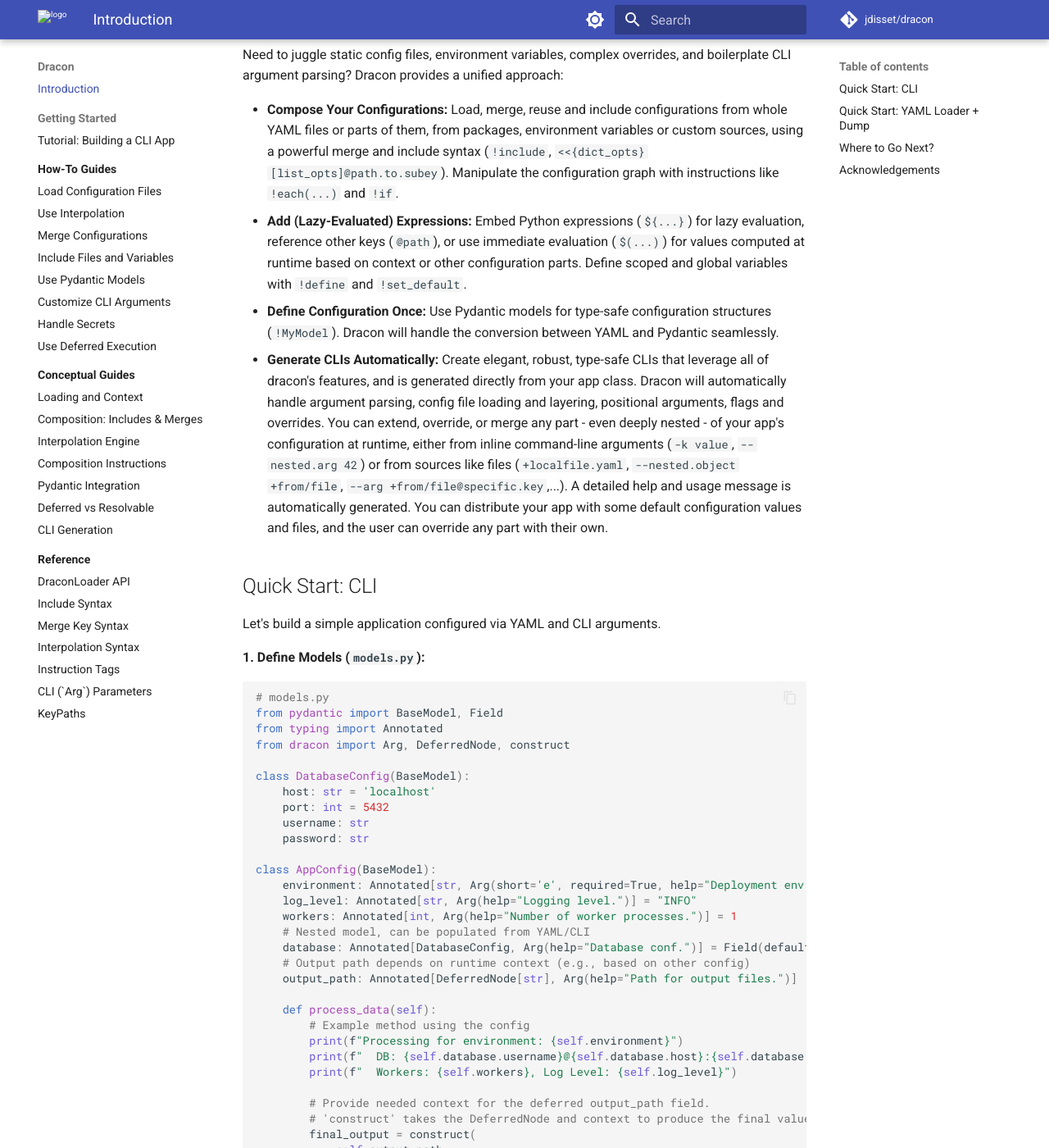
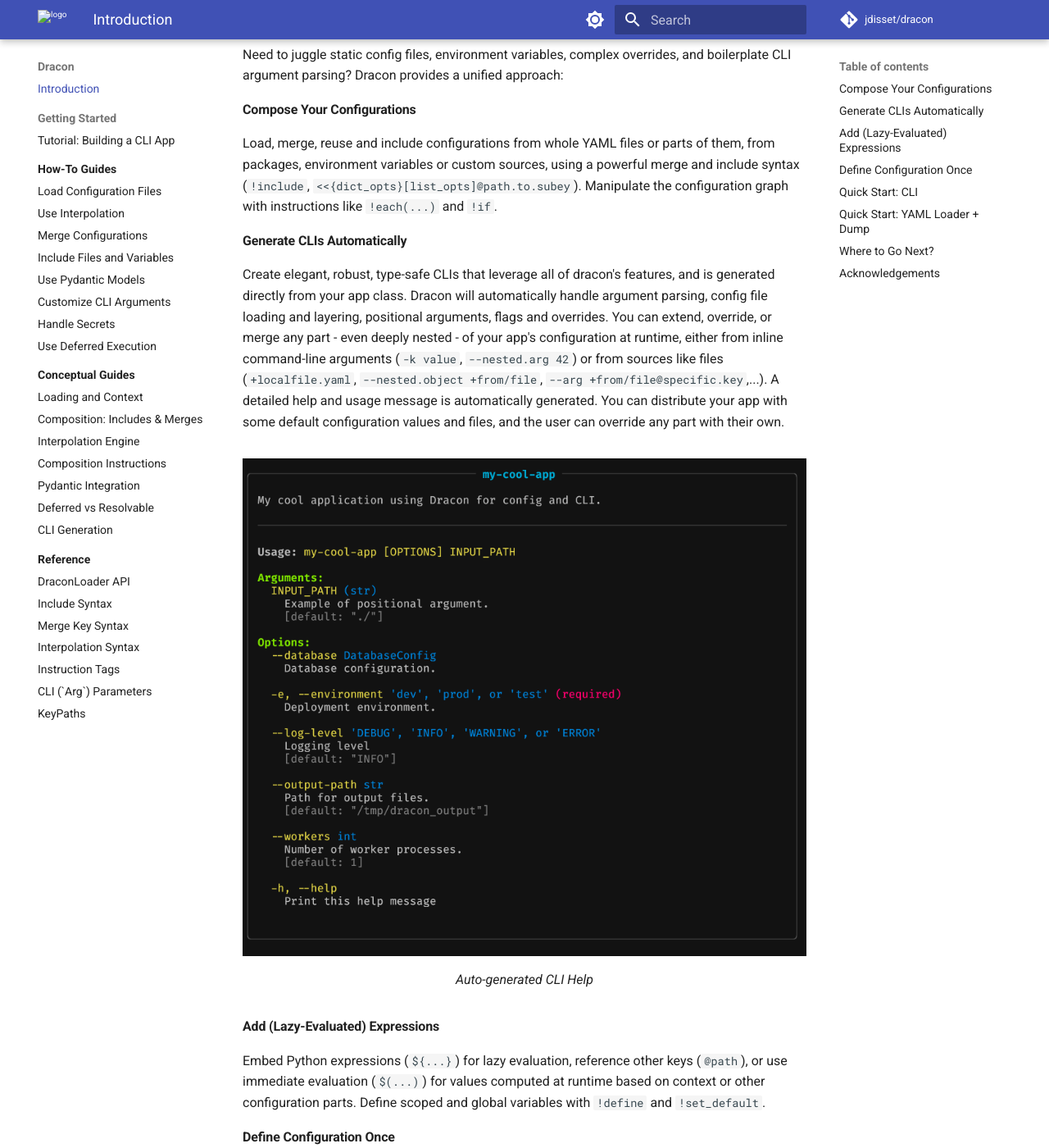
Before and after one commit to jdisset/dracon, an MkDocs documentation site: the page built from docs/index.md, in a window 1280 px wide and 1400 px high, scrolled down 604 px. Shown: the whole window at 82% size. Built offline with MkDocs 1.6.1 and Material for MkDocs 9.7.7, drawn with Linux system fonts in a browser that asks for light colours; comment, search, counter and statistics services are not loaded; some of the changed text lies outside the part shown.

Commit message:
added example help print for doc

````diff
--- a/README.md
+++ b/README.md
@@ -8,10 +8,29 @@ Dracon is a modular configuration system and command-line interface (CLI) genera
 
 Need to juggle static config files, environment variables, complex overrides, and boilerplate CLI argument parsing? Dracon provides a unified approach:
 
-- **Compose Your Configurations:** Load, merge, reuse and include configurations from whole YAML files or parts of them, from packages, environment variables or custom sources, using a powerful merge and include syntax (`!include`, `<<{dict_opts}[list_opts]@path.to.subey`). Manipulate the configuration graph with instructions like `!each(...)` and `!if`.
-- **Add (Lazy-Evaluated) Expressions:** Embed Python expressions (`${...}`) for lazy evaluation, reference other keys (`@path`), or use immediate evaluation (`$(...)`) for values computed at runtime based on context or other configuration parts. Define scoped and global variables with `!define` and `!set_default`.
-- **Define Configuration Once:** Use Pydantic models for type-safe configuration structures (`!MyModel`). Dracon will handle the conversion between YAML and Pydantic seamlessly.
-- **Generate CLIs Automatically:** Create elegant, robust, type-safe CLIs that leverage all of dracon's features, and is generated directly from your app class. Dracon will automatically handle argument parsing, config file loading and layering, positional arguments, flags and overrides. You can extend, override, or merge any part - even deeply nested - of your app's configuration at runtime, either from inline command-line arguments (`-k value`, `--nested.arg 42`) or from sources like files (`+localfile.yaml`, `--nested.object +from/file`, `--arg +from/file@specific.key`,...). A detailed help and usage message is automatically generated. You can distribute your app with some default configuration values and files, and the user can override any part with their own.
+#### Compose Your Configurations
+
+Load, merge, reuse and include configurations from whole YAML files or parts of them, from packages, environment variables or custom sources, using a powerful merge and include syntax (`!include`, `<<{dict_opts}[list_opts]@path.to.subey`). Manipulate the configuration graph with instructions like `!each(...)` and `!if`.
+
+#### Generate CLIs Automatically
+
+Create elegant, robust, type-safe CLIs that leverage all of dracon's features, and is generated directly from your app class.
+Dracon will automatically handle argument parsing, config file loading and layering, positional arguments, flags and overrides.
+You can extend, override, or merge any part - even deeply nested - of your app's configuration at runtime, either from inline command-line arguments (`-k value`, `--nested.arg 42`) or from sources like files (`+localfile.yaml`, `--nested.object +from/file`, `--arg +from/file@specific.key`,...).
+A detailed help and usage message is automatically generated. You can distribute your app with some default configuration values and files, and the user can override any part with their own.
+
+<figure markdown>
+  ![CLI Help Screenshot](assets/cli_help.png)
+  <figcaption>Auto-generated CLI Help</figcaption>
+</figure>
+
+#### Add (Lazy-Evaluated) Expressions
+
+Embed Python expressions (`${...}`) for lazy evaluation, reference other keys (`@path`), or use immediate evaluation (`$(...)`) for values computed at runtime based on context or other configuration parts. Define scoped and global variables with `!define` and `!set_default`.
+
+#### Define Configuration Once
+
+Use Pydantic models for type-safe configuration structures (`!MyModel`). Dracon will handle the conversion between YAML and Pydantic seamlessly.
 
 ## Quick Start: CLI
 
@@ -20,9 +39,8 @@ Let's build a simple application configured via YAML and CLI arguments.
 **1. Define Models (`models.py`):**
 
 ```python
-# models.py
 from pydantic import BaseModel, Field
-from typing import Annotated
+from typing import Annotated, Literal
 from dracon import Arg, DeferredNode, construct
 
 class DatabaseConfig(BaseModel):
@@ -32,13 +50,13 @@ class DatabaseConfig(BaseModel):
     password: str
 
 class AppConfig(BaseModel):
-    environment: Annotated[str, Arg(short='e', required=True, help="Deployment env.")]
-    log_level: Annotated[str, Arg(help="Logging level.")] = "INFO"
+
+    input_path: Annotated[Optionalpstr, Arg(help="Example of positional argument.", positional=True), ]
+    database: Annotated[DatabaseConfig, Arg(help="Database conf.")] = Field(default_factory=DatabaseConfig) # Use default_factory for nested models
+    environment: Annotated[Literal['dev','prod','test'], Arg(short='e', help="Deployment env.")] # required arg since no default
+    log_level: Annotated[Literal["DEBUG", "INFO", "WARNING", "ERROR"], Arg(help="Logging level")] = "INFO"
     workers: Annotated[int, Arg(help="Number of worker processes.")] = 1
-    # Nested model, can be populated from YAML/CLI
-    database: Annotated[DatabaseConfig, Arg(help="Database conf.")] = Field(default_factory=DatabaseConfig) # Use default_factory for nested models
-    # Output path depends on runtime context (e.g., based on other config)
-    output_path: Annotated[DeferredNode[str], Arg(help="Path for output files.")]
+    output_path: Annotated[DeferredNode[str], Arg(help="Path for output files.")] # Output path depends on runtime context (e.g., based on other config)
 
     def process_data(self):
         # Example method using the config
@@ -71,8 +89,7 @@ database:
   username: !include file:$DIR/db_user.secret # $DIR contains the path to the current file's directory
   password: !include env:DB_PASS # Load from environment variable DB_PASS
 
-# Output path uses interpolation needing runtime context
-output_path: "/data/${computed_runtime_value}/output"
+output_path: "/data/${computed_runtime_value}/output" # Output path uses interpolation needing runtime context
 ```
 
 **3. Production Overrides (`config/prod.yaml`):**
@@ -82,15 +99,11 @@ environment: production # Set environment directly
 log_level: WARNING
 workers: 4
 
-database:
-  # Only override specific DB fields for prod
+database: # Only override specific DB fields for prod
   host: "db.prod.svc.cluster.local"
   username: prod_db_user
 
-# Include and merge base config after defining overrides.
-# <<{<+}: means: merge recursively ({+}), new values (from base.yaml here) win (<).
-# If we wanted prod.yaml values to win, we'd use {>+}.
-<<{<+}: !include file:base.yaml
+<<: !include file:base.yaml # merge base
 ```
 
 **4. Secret File (`config/db_user.secret`):**
@@ -104,44 +117,20 @@ base_user
 ```python title="main.py"
 import sys
 from dracon import make_program
-from models import AppConfig, DatabaseConfig # Make sure models are importable
 
-# Create the CLI program from the Pydantic model
-# Dracon automatically generates args for 'environment', 'log_level', 'workers', etc.
-# and handles nested fields like 'database.host'
-program = make_program(
-    AppConfig,
-    name="my-cool-app",
-    description="My cool application using Dracon.",
-    # Provide models to Dracon's context so it can construct them from YAML tags
-    context={'AppConfig': AppConfig, 'DatabaseConfig': DatabaseConfig}
-)
+program = make_program(AppConfig, name="my-cool-app", description="My cool application using Dracon.")
 
 if __name__ == "__main__":
-    try:
-        # Parse args, load files starting with '+', apply overrides
-        cli_config, raw_args = program.parse_args(sys.argv[1:])
-        # cli_config is now a fully populated and validated AppConfig instance
-        cli_config.process_data() # Use the final config object
-    except Exception as e:
-        print(f"Error: {e}", file=sys.stderr)
-        # program.print_help() # Optionally print help on error
-        sys.exit(1)
+    cli_config, raw_args = program.parse_args(sys.argv[1:])
+    # cli_config is now a fully populated and validated AppConfig instance
+    cli_config.process_data() # Use the final config object
 ```
 
 **6. Running the CLI:**
 
 ```bash
-# Show help message (includes descriptions from Arg and Pydantic)
-$ python main.py --help
-```
+$ python main.py --help # Show help
 
-<figure markdown>
-  ![CLI Help Screenshot](assets/cli_help.png)
-  <figcaption>Auto-generated CLI Help</figcaption>
-</figure>
-
-```bash
 # Run with development environment (required arg). Needs DB_PASS env var.
 $ export DB_PASS="dev_secret"
 $ python main.py -e dev
--- a/mkdocs.yml
+++ b/mkdocs.yml
@@ -54,6 +54,7 @@ plugins:
   - search
   - section-index
   - include-markdown
+  - print-site
 
 nav:
   - "Introduction": "index.md"
--- a/pyproject.toml
+++ b/pyproject.toml
@@ -28,7 +28,8 @@ docs = [
     "mkdocs-macros-plugin",
     "mkdocs-literate-nav",
     "mkdocs-section-index",
-	"mkdocs-include-markdown-plugin"
+	"mkdocs-include-markdown-plugin",
+	"mkdocs-print-site-plugin"
 ]
 
 
````
Also changed, not shown: docs/assets/cli_help.png (added), 2 other files.
